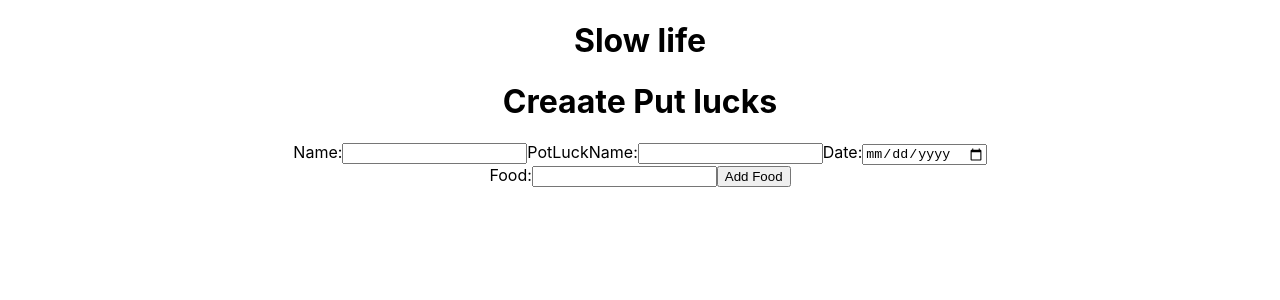
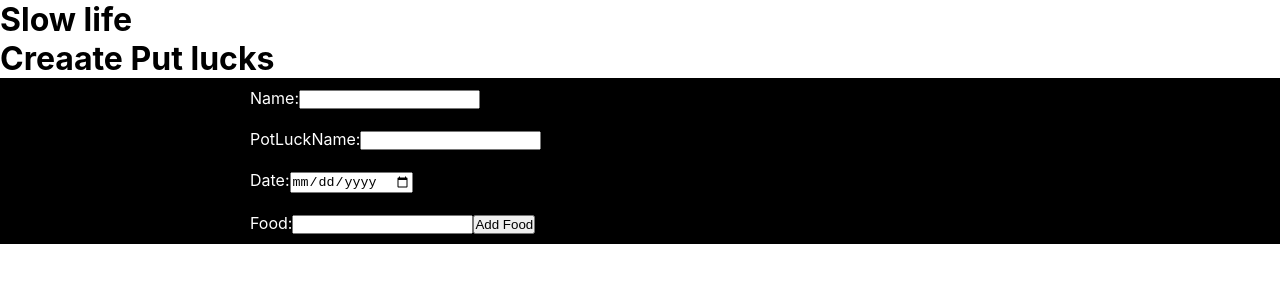
Before and after one commit to Build-Week-Making-Potlucks-Greate-Again/front-end, a React (Create React App) app: page / in a window 1280 px wide. Shown: the top 300 px of the page. Built offline with nearby package versions, Linux system fonts and the light colour scheme.

Commit message:
mini text not syncing

```diff
--- a/package.json
+++ b/package.json
@@ -7,6 +7,7 @@
     "react-dom": "^17.0.1",
     "react-icons": "^3.11.0",
     "react-scripts": "4.0.0",
+    "styled-components": "^5.2.1",
     "web-vitals": "^0.2.4"
   },
   "scripts": {
--- a/src/App.js
+++ b/src/App.js
@@ -1,5 +1,4 @@
 
-import './App.css';
 
 import CreatePotLucks from './pages/Create-Pot-Lucks'
 
--- a/src/components/CreateForm.js
+++ b/src/components/CreateForm.js
@@ -1,12 +1,14 @@
 import React, {useState} from 'react'
+import * as FaIcons from 'react-icons/fa'
 
 function CreateForm(props) {
 
-    const {values, change} = props;
+    const {values, change, food,submitForm} = props;
 
     const onChange = (e) => {
-        const [value,name] = e.target
-        change(value,name)
+        const {name , value, checked, type} = e.target;
+        const newValue = type === 'checkbox' ? checked : value
+        change(name, newValue)
     }
 
     // Food submitter section start
@@ -20,9 +22,15 @@ function CreateForm(props) {
         setFoodItem(foodValue)
     }
 
-    const removeFood = (e) => {
-        console.log(e.target)
-    }
+    // const removeFood = (e) => {
+    //     console.log(e.target)
+    //     // console.log(e.target.tagName)
+    //     if(e.target.tagName === 'path'){
+    //         // e.target.parentNode.parentNode.innerText === foodItem
+    //         // values.food.splice()
+    //         console.log( values.food.splice(foodItem, 1), ' parrent')
+    //     }
+    // }
 
 
 
@@ -33,7 +41,8 @@ function CreateForm(props) {
             ...foodList,
             foodItem
         ])
-        values.food.push(foodItem)
+        food(foodItem)
+        setFoodItem('')
         console.log('submmit')
     }
 
@@ -41,7 +50,7 @@ function CreateForm(props) {
 
 
     return (
-        <form>
+        <form onSubmit={submitForm}>
 
             <label>
                 Name:
@@ -61,13 +70,14 @@ function CreateForm(props) {
             <div>
                 <label>
                     Food:
-                    <input type="text" onChange={addFood} /><button type="submit" onClick={submitFood} >Add Food</button>
+                    <input type="text" onChange={addFood} value={foodItem} /><button type="submit" onClick={submitFood} >Add Food</button>
                 </label>
                 <ul>
                     {
                         foodList.map(food => {
                             return(
-                                <li>{food}</li>
+                                <li >{food}<FaIcons.FaTrash className="icon" /></li>
+
                             )
                         })
                     }
--- a/src/index.css
+++ b/src/index.css
@@ -1,5 +1,10 @@
+*{
+  margin: 0;
+  padding: 0;
+  box-sizing: border-box;
+}
 body {
-  margin: 0;
+
   font-family: -apple-system, BlinkMacSystemFont, 'Segoe UI', 'Roboto', 'Oxygen',
     'Ubuntu', 'Cantarell', 'Fira Sans', 'Droid Sans', 'Helvetica Neue',
     sans-serif;
--- a/src/pages/Create-Pot-Lucks.js
+++ b/src/pages/Create-Pot-Lucks.js
@@ -1,4 +1,5 @@
 import React, {useState} from 'react'
+import { FormContainer } from './CreatePotLuckStyle'
 
 import CreateForm from '../components/CreateForm'
 
@@ -7,10 +8,19 @@ function CreatePotLucks() {
     const initialForum = {
         name: '',
         PotLuckName: '',
-        food: ['app']
+        food: []
     }
 
     const [createForm, setCreateForm] = useState(initialForum)
+    const [comida, setComida] = useState([])
+
+    const foodUpdate = (value) => {
+        setComida([
+            ...comida,
+            value
+        ])
+        console.log(value)
+    }
 
     const formChange = (name,value) => {
         setCreateForm({
@@ -20,7 +30,12 @@ function CreatePotLucks() {
     }
 
     const formSubmit = () => {
-        console.log('submited')
+        const newPotLuck = {
+            name: createForm.name.trim(),
+            potLuckName: createForm.potLuckName.trim(),
+            food: comida
+        }
+        console.log(newPotLuck)
     }
 
 
@@ -31,9 +46,9 @@ function CreatePotLucks() {
     return (
         <div>
             <h1>Creaate Put lucks</h1>
-            <div className="form-container">
-                <CreateForm values={createForm} change={formChange} />
-            </div>
+            <FormContainer>
+                <CreateForm values={initialForum} change={formChange} food={foodUpdate} submitForm={formSubmit}/>
+            </FormContainer>
         </div>
     )
 }
--- /dev/null
+++ b/src/pages/CreatePotLuckStyle.js
@@ -0,0 +1,33 @@
+import React from 'react'
+import styled from 'styled-components'
+
+
+export const FormContainer = styled.div`
+    background-color: black;
+    color: #fff;
+    width: 100%;
+
+    form{
+        max-width: 800px;
+        margin: 0 auto;
+
+        label{
+            display: block;
+            padding: 10px;
+        }
+
+        ul{
+            width: 200px;
+
+            li{
+                width: 100%;
+                display: flex;
+                justify-content: space-evenly;
+                align-items: center;
+                padding: 6px 10px;
+                background: grey;
+                color: green;
+            }
+        }
+    }
+`
```
Also changed, not shown: 1 other file (tests, documents, lock files or other folders).
